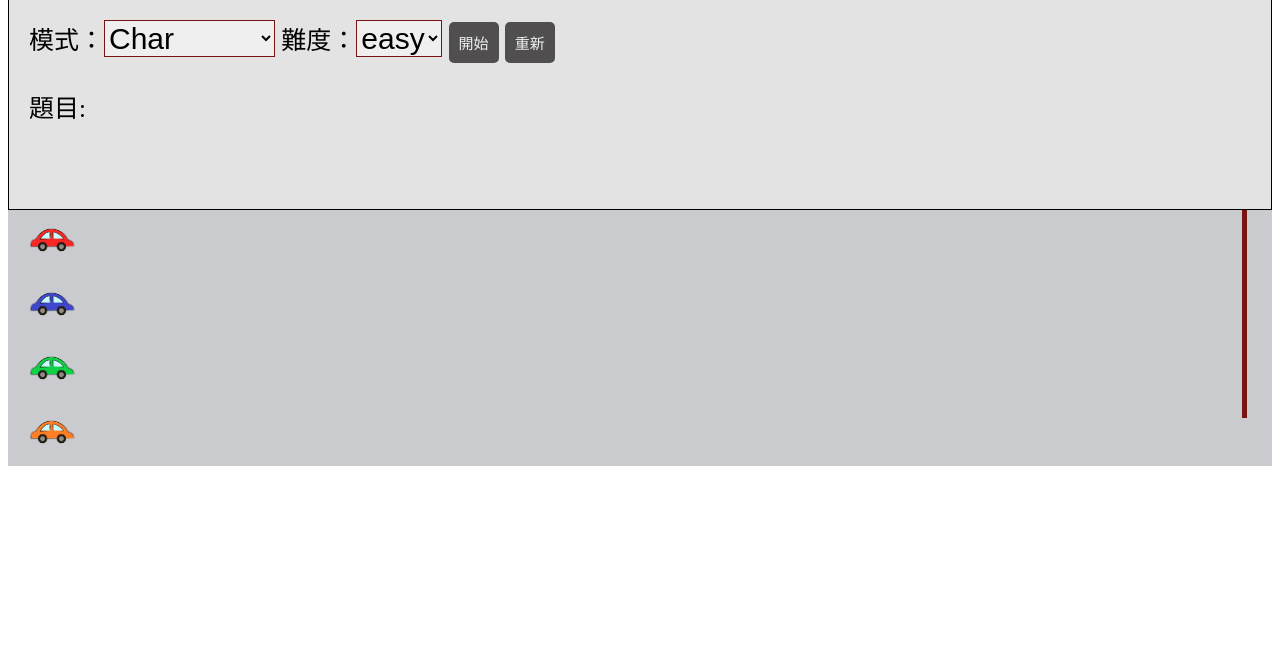
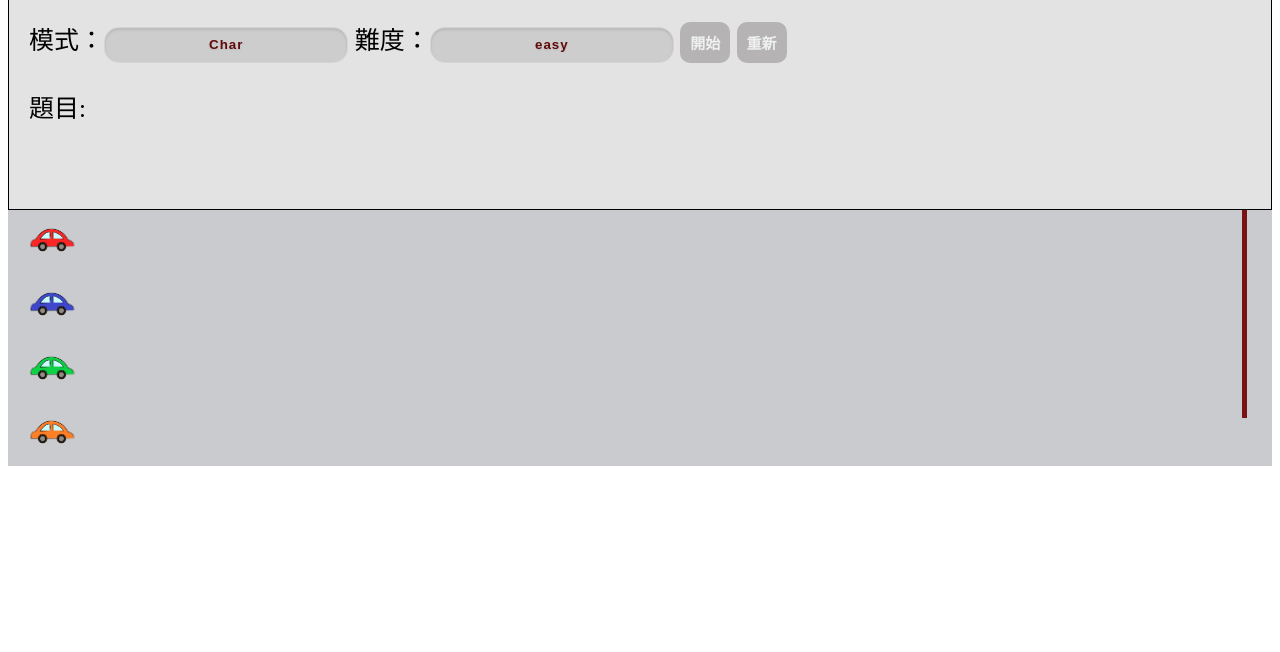
Before and after one commit to Ian0336/typeGame, a plain HTML site: page index.html in a window 1280 px wide. Shown: the part 148-800 px from the top of the page. Drawn offline with Linux system fonts and the light colour scheme.

Commit message:
更新select disable和一些css

```diff
--- a/index.css
+++ b/index.css
@@ -7,9 +7,7 @@
     background-color: rgb(227, 227, 228);
 }
 
-button:hover {
-    background-color: rgb(120, 123, 123);
-}
+
 
 .rand {
     font-size: 100px;
@@ -25,11 +23,66 @@ button:hover {
     color: rgb(239, 240, 240);
     font-size: 15px;
     padding: 10px 10px;
-    background: rgb(80, 78, 78);
+    background: rgb(181, 179, 179);
     border: 0 none;
-    border-radius: 5px;
+    border-radius: 10px;
 
 }
+button {
+  border: 0;
+  background: none;
+  text-transform: uppercase;
+  color: #6f6f73;
+  font-weight: bold;
+  position: relative;
+  outline: none;
+  padding: 10px 20px;
+  box-sizing: border-box;
+  border-radius: 10px;
+}
+
+button::before, button::after {
+  box-sizing: inherit;
+  position: absolute;
+  content: '';
+  border: 2px solid transparent;
+  width: 0;
+  height: 0;
+  border-radius: 10px;
+}
+
+button::after {
+  bottom: 0;
+  right: 0;
+
+}
+
+button::before {
+  top: 0;
+  left: 0;
+
+}
+
+button:hover::before, button:hover::after {
+  width: 100%;
+  height: 100%;
+
+}
+
+button:hover::before {
+  border-top-color: #767679;
+  border-right-color: #767679;
+  border-radius: 10px;
+  transition: width 0.1s ease-out, height 0.1s ease-out 0.1s;
+}
+
+button:hover::after {
+  border-bottom-color: #767679;
+  border-left-color: #767679;
+  border-radius: 10px;
+  transition: border-color 0s ease-out 0.2s, width 0.1s ease-out 0.2s, height 0.1s ease-out 0.3s;
+}
+
 
 .v-line {
     border-left: thick solid #000;
@@ -45,9 +98,25 @@ button:hover {
 }
 
 select {
-    font-size: 30px;
-    font-weight: 100;
-    border-color: rgb(120, 19, 19);
+
+    appearance: none;
+    text-align: center;
+    height: 36px;
+    width: 20%;
+    border-radius: 15px;
+    border: 0px solid #fff;
+    padding: 0 8px;
+    outline: 0;
+    letter-spacing: 1px;
+    color: rgb(97, 10, 10);
+    font-weight: 600;
+    background: rgba(29, 28, 28, 0.1);
+    border: 1px solid rgba(255,255,255,.15);
+    box-shadow: 0 2px 3px 0 rgba(0,0,0,.1) inset;
+    text-shadow: 0 1px 2px rgba(0,0,0,.1);
+}
+option{
+    font-size: 15px;
 }
 
 #ans {
--- a/index.js
+++ b/index.js
@@ -2557,7 +2557,7 @@ function user(e) {
 
 function enemy(hard) {
   if (sc >= 95 || enemySC[0] >= 95 || enemySC[1] >= 95 || enemySC[2] >= 95) {
-    let wpm = (60 * wpm_word) / (wpm_time* 5) ;
+    let wpm = (60 * wpm_word) / (wpm_time * 5);
     if (sc >= 95) {
       if (mode.value == "voc")
         window.alert("you win and your wpm is " + wpm.toFixed(2));
@@ -2588,6 +2588,8 @@ function start() {
   totalTime = setInterval(function () {
     wpm_time += 0.2;
   }, 200);
+  mode.disabled = true;
+  level.disabled = true;
   var time = 0;
   var hard = 0;
   if (level.value == "") {
```
Also changed, not shown: index.html (+1 -1 lines).
